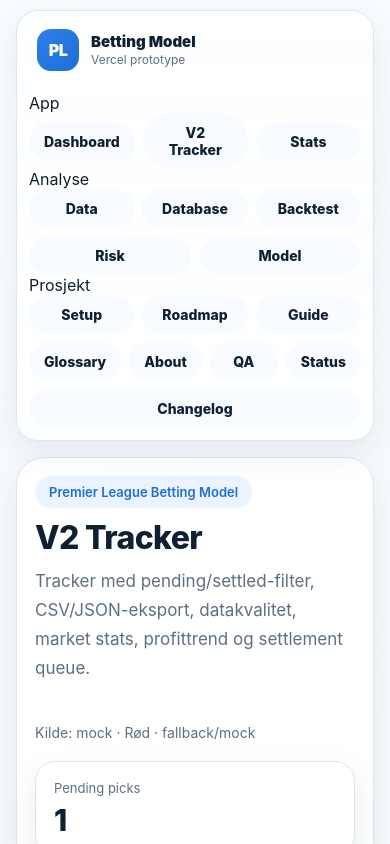
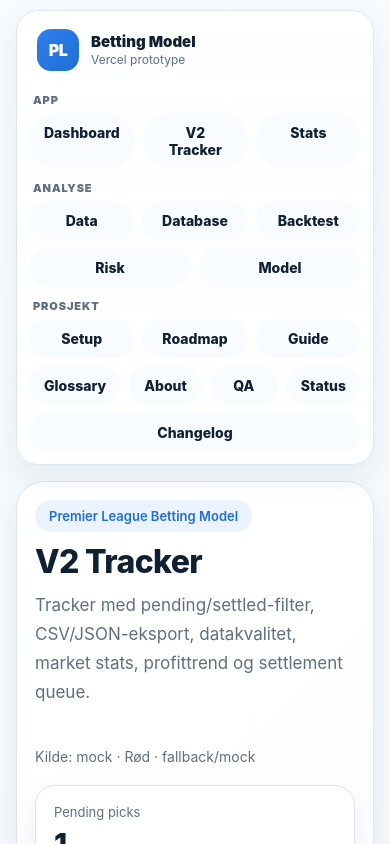
Before and after one commit to hakonnilsen157-commits/PL-betting-model, a Next.js app in the folder pl-vercel-v1/: page /v2-tracker in a window 390 px wide. Shown: the top 844 px of the page. Built offline with nearby package versions, Linux system fonts and the light colour scheme.

Commit message:
Style grouped navigation

```diff
--- a/pl-vercel-v1/app/globals.css
+++ b/pl-vercel-v1/app/globals.css
@@ -56,7 +56,7 @@ a {
   box-shadow: var(--shadow);
   padding: 12px;
   display: flex;
-  align-items: center;
+  align-items: flex-start;
   justify-content: space-between;
   gap: 16px;
 }
@@ -67,6 +67,7 @@ a {
   gap: 12px;
   padding: 6px 8px;
   border-radius: 16px;
+  flex-shrink: 0;
 }
 
 .app-brand-mark {
@@ -97,6 +98,30 @@ a {
   color: var(--muted);
   font-size: 12px;
   margin-top: 2px;
+}
+
+.app-nav-groups {
+  display: flex;
+  align-items: flex-start;
+  justify-content: flex-end;
+  gap: 12px;
+  flex-wrap: wrap;
+}
+
+.app-nav-group {
+  display: flex;
+  flex-direction: column;
+  gap: 6px;
+  align-items: flex-end;
+}
+
+.app-nav-group-label {
+  color: var(--muted);
+  font-size: 11px;
+  font-weight: 900;
+  letter-spacing: 0.08em;
+  text-transform: uppercase;
+  padding-right: 6px;
 }
 
 .app-nav-links {
@@ -852,9 +877,17 @@ a {
     flex-direction: column;
   }
 
+  .app-nav-groups,
+  .app-nav-group,
   .app-nav-links {
     width: 100%;
+    align-items: stretch;
     justify-content: flex-start;
+  }
+
+  .app-nav-group-label {
+    padding-left: 4px;
+    padding-right: 0;
   }
 
   .app-nav-link {
```
